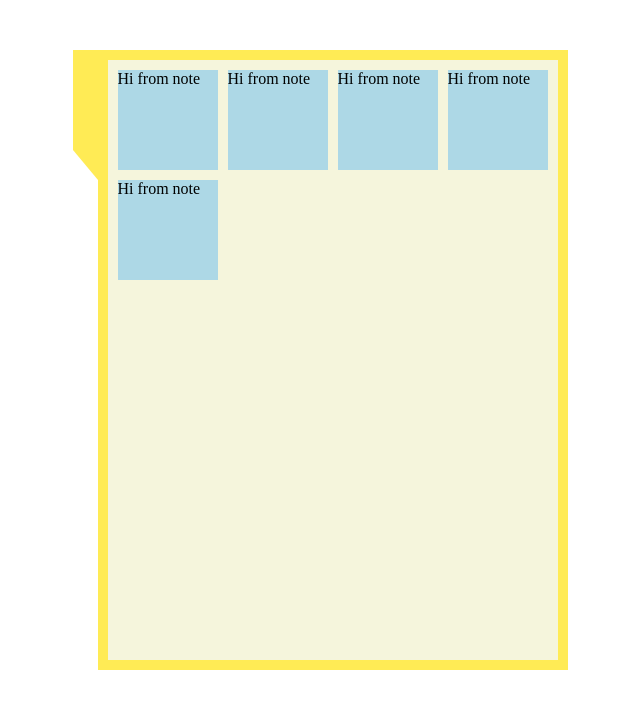
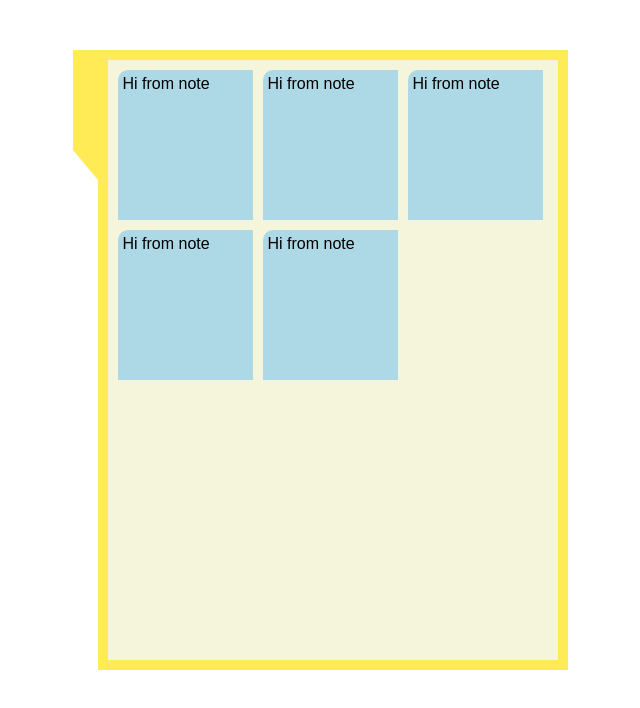
Before and after one commit to Ado-go/todo-folder, a React (Vite) app: page / in a window 1280 px wide. Shown: the top 708 px of the page, without its empty margins (320-960 px from the left). Built offline with nearby package versions, Linux system fonts and the light colour scheme.

Commit message:
fix: redesign notes

```diff
--- a/src/components/Note.tsx
+++ b/src/components/Note.tsx
@@ -1,7 +1,9 @@
+import "../css/Note.css";
+
 function Note() {
   return (
-    <div style={{ width: 100, height: 100, backgroundColor: "lightblue" }}>
-      Hi from note
+    <div className="note">
+      <p>Hi from note</p>
     </div>
   );
 }
--- /dev/null
+++ b/src/css/Note.css
@@ -0,0 +1,12 @@
+.note {
+  width: 125px;
+  height: 140px;
+  padding: 5px;
+  border-top-left-radius: 10px;
+  background-color: lightblue;
+}
+
+p {
+  margin: 0;
+  font-family: Arial, Helvetica, sans-serif;
+}
```
